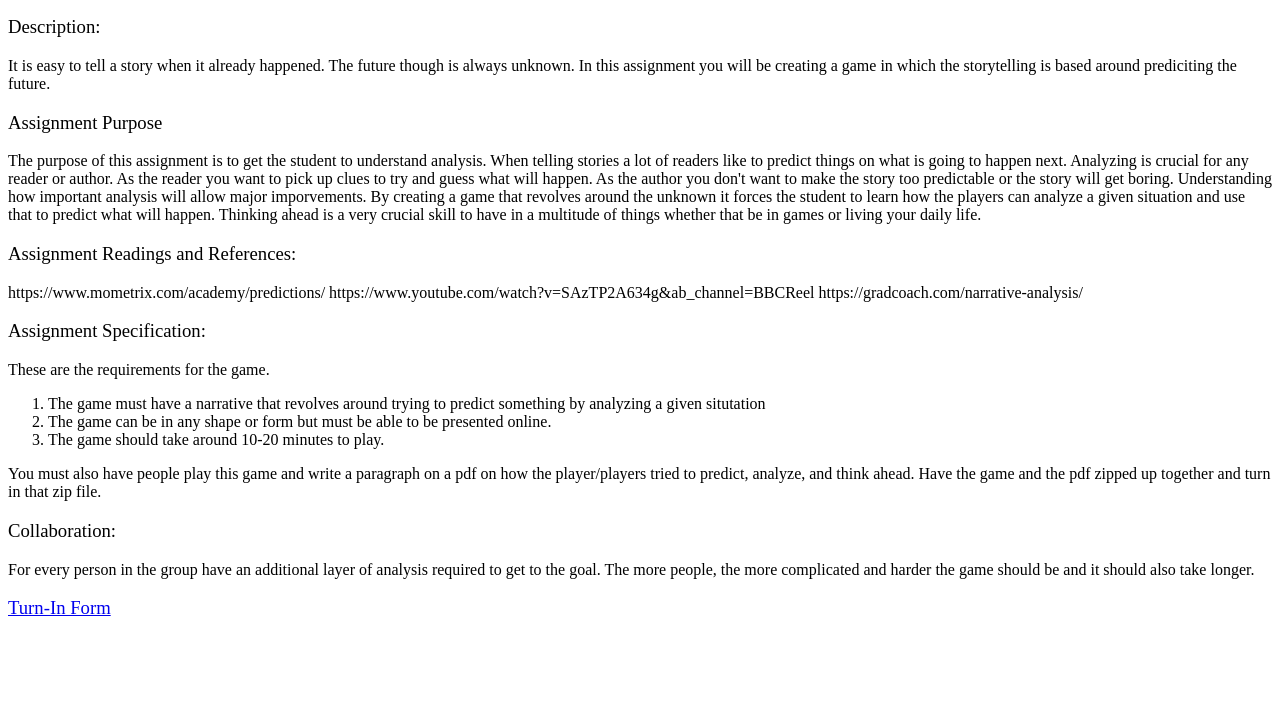
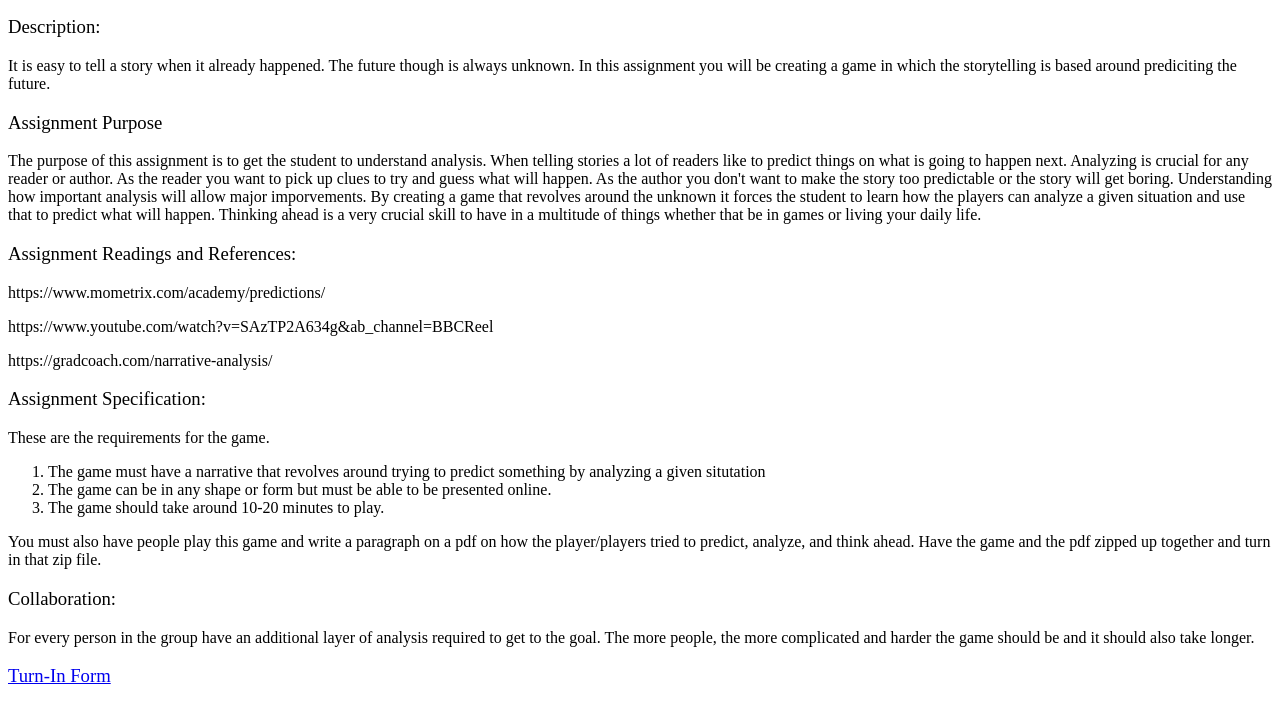
Before and after one commit to seanlee119/Assignment-X, a plain HTML site: page index.html in a window 1280 px wide. Shown: the part 87-800 px from the top of the page. Drawn offline with Linux system fonts and the light colour scheme.

Commit message:
Update index.html

```diff
--- a/index.html
+++ b/index.html
@@ -20,10 +20,9 @@
 
 <h3><span style="font-weight: 400;">Assignment Readings and References:</span></h3>
 
-<p>https://www.mometrix.com/academy/predictions/
-  https://www.youtube.com/watch?v=SAzTP2A634g&ab_channel=BBCReel
-  https://gradcoach.com/narrative-analysis/
-    </p>
+<p>https://www.mometrix.com/academy/predictions/</p>
+<p>https://www.youtube.com/watch?v=SAzTP2A634g&ab_channel=BBCReel</p>
+<p>https://gradcoach.com/narrative-analysis/</p>
 
 <h3><span style="font-weight: 400;">Assignment Specification:</span></h3>
 
```
